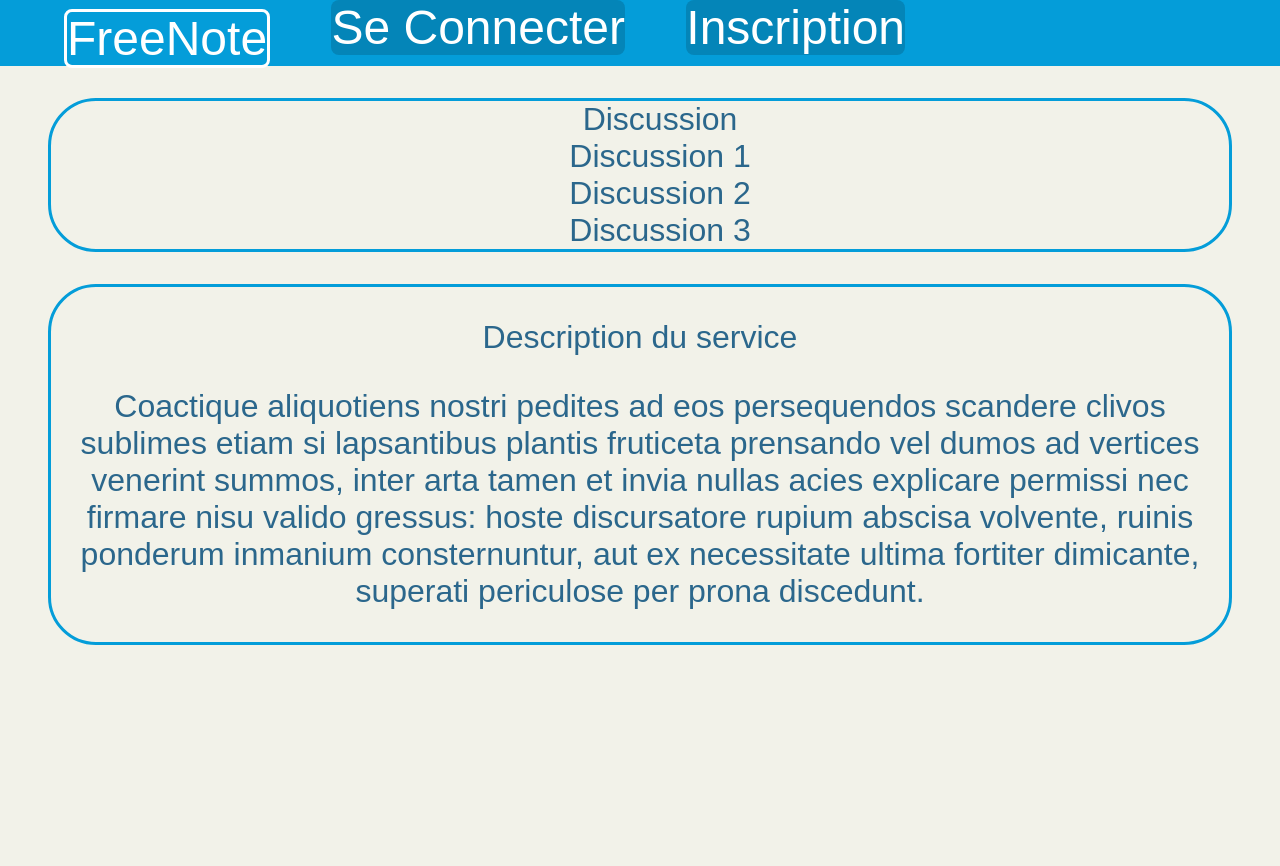
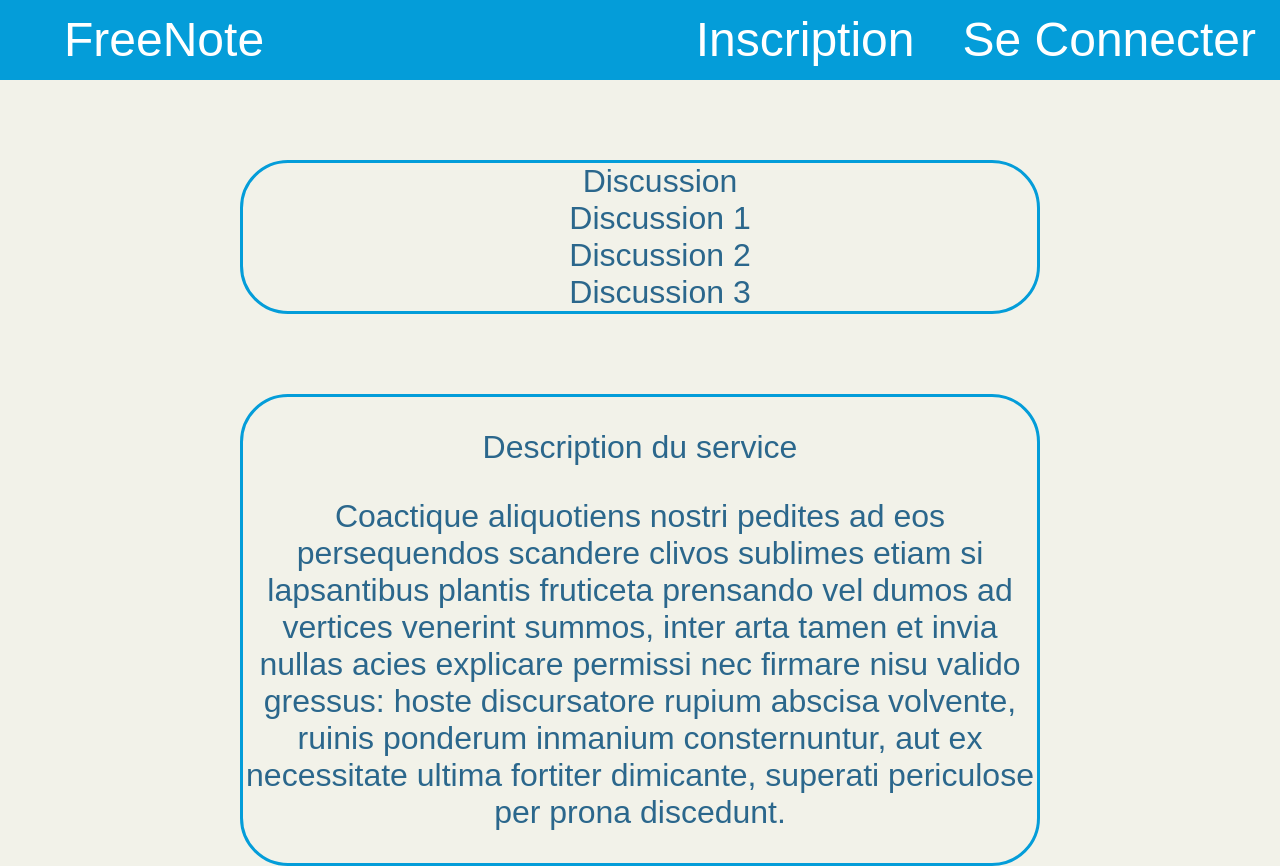
Before and after one commit to Marethyun/php-projet, a PHP site: page / in a window 1280 px wide. Before the commit the page ends 645 px from the top, so only its background shows below. Run offline with PHP 8.4, Linux system fonts and the light colour scheme.

Commit message:
suite du travail

```diff
--- a/view/index.html
+++ b/view/index.html
@@ -4,7 +4,7 @@
     <meta charset="UTF-8">
     <meta name="viewport" content="width=device-width, initial-scale=1.0">
     <meta http-equiv="X-UA-Compatible" content="ie=edge">
-    <title>Document</title>
+    <title>FreeNote</title>
     <link rel="stylesheet" href="main.css">
 </head>
 
@@ -12,9 +12,10 @@
     <header>
         <nav>
             <ol>
-                <li class="Liens"><a href="index.html" class="Boutton">FreeNote</a></li>
-                <li class="Liens"><a href="profil.html" class="Bouttons">Se Connecter</a></li>
-                <li class="Liens"><a href="formulaire.html" class="Bouttons">Inscription</a></li>
+                <li class="Accueil"><a href="index.html">FreeNote</a></li>
+                <li class="Liens"><a href="formulaire.html">Se Connecter</a></li>
+                <li class="Liens"><a href="formulaire.html">Inscription</a></li>
+                <li class="Profil"><a href="profil.html">Profil</a></li>
             </ol>
         </nav>
     </header>
--- a/view/main.css
+++ b/view/main.css
@@ -2,6 +2,7 @@ header {
     background-color: #049DD9;
     color: #F2F2E9;
     font-size: 3rem;
+    height: 5rem;
 }
 
 body {
@@ -16,9 +17,36 @@ ol {
     margin: 0;
 }
 
+li.Profil {
+    margin-top: 0.75rem;
+    display: inline-flex;
+    text-decoration: none;
+    display: none;
+}
+
+li.Accueil {
+    float: left;
+    margin-top: 0.75rem;
+    display: inline-flex;
+    text-decoration: none;
+    opacity: 1;
+}
+
+li.Accueil:hover {
+    background-color: #2B678C;
+    border-radius: 1rem;
+}
+
 li.Liens {
-    display: inline-block;
+    float: right;
+    margin-top: 0.75rem;
+    display: inline-flex;
     text-decoration: none;
+}
+
+li.Liens:hover {
+    background-color: #2B678C;
+    border-radius: 1rem;
 }
 
 a:visited, a:link {
@@ -35,8 +63,9 @@ a:visited, a:link {
     border-radius: 3rem;
     text-align: center;
     list-style-type: none;
-    margin-left: 3rem;
-    margin-right: 3rem;
+    margin-left: 15rem;
+    margin-right: 15rem;
+    margin-top: 5rem;
 }
 
 a.Boutton {
@@ -56,6 +85,14 @@ a.Bouttons {
     text-align: center;
     border-color: #049DD9;
     border-radius: 3rem;
-    margin-left: 3rem;
-    margin-right: 3rem;
+    margin-left: 15rem;
+    margin-right: 15rem;
+    margin-top: 5rem;
 }
+
+#Inscription {
+    text-align: center;
+    border-style: solid;
+    border-color: #049DD9;
+    border-radius: 1rem;
+}
```
Also changed, not shown: view/profil.html (+9 -5 lines).
